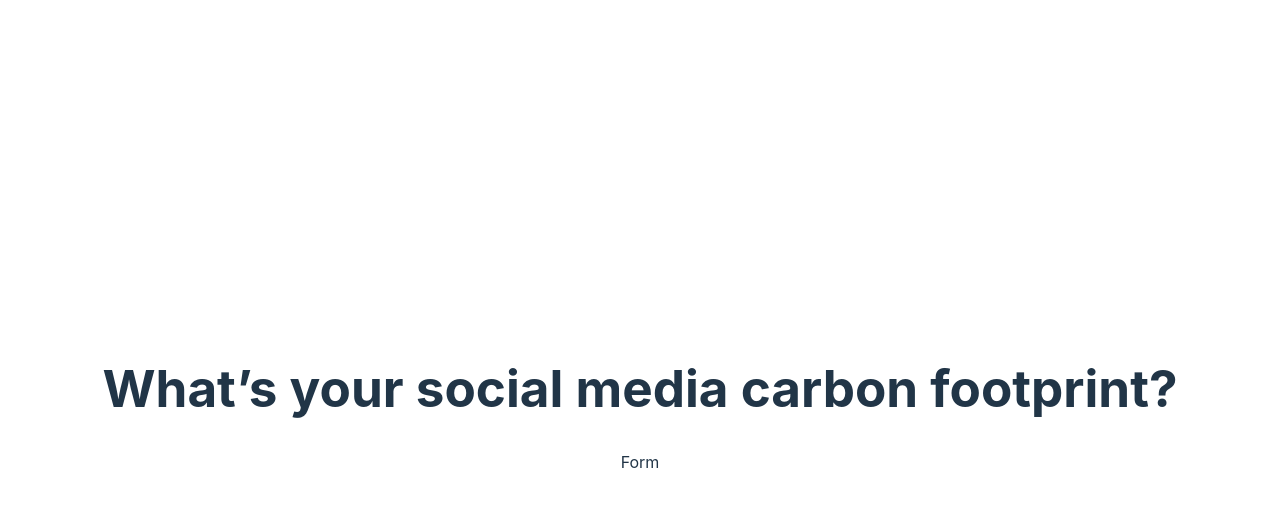
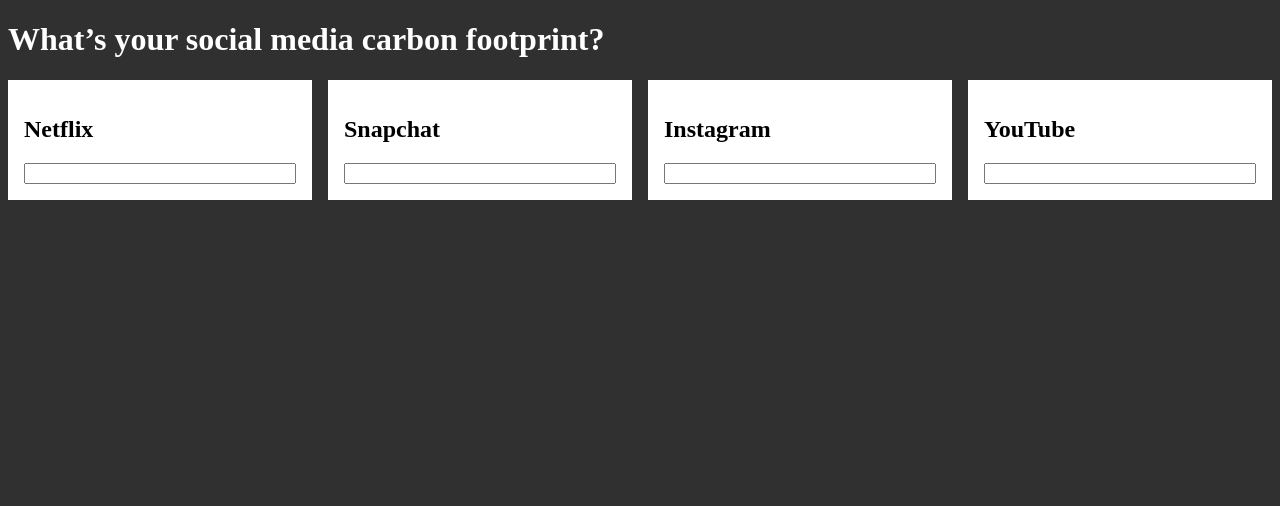
Before and after one commit to magnusdalkvist/carbon-calculator, a React (Vite) app: page / in a window 1280 px wide. Shown: the top 506 px of the page. Built offline with nearby package versions, Linux system fonts and the light colour scheme.

Commit message:
added cards

```diff
--- a/src/App.css
+++ /dev/null
@@ -1,41 +0,0 @@
-#root {
-  max-width: 1280px;
-  margin: 0 auto;
-  padding: 2rem;
-  text-align: center;
-}
-
-.logo {
-  height: 6em;
-  padding: 1.5em;
-  will-change: filter;
-}
-.logo:hover {
-  filter: drop-shadow(0 0 2em #646cffaa);
-}
-.logo.react:hover {
-  filter: drop-shadow(0 0 2em #61dafbaa);
-}
-
-@keyframes logo-spin {
-  from {
-    transform: rotate(0deg);
-  }
-  to {
-    transform: rotate(360deg);
-  }
-}
-
-@media (prefers-reduced-motion: no-preference) {
-  a:nth-of-type(2) .logo {
-    animation: logo-spin infinite 20s linear;
-  }
-}
-
-.card {
-  padding: 2em;
-}
-
-.read-the-docs {
-  color: #888;
-}
--- a/src/App.jsx
+++ b/src/App.jsx
@@ -1,6 +1,5 @@
 import { useState } from "react";
 import reactLogo from "./assets/react.svg";
-import "./App.css";
 import Form from "./components/Form";
 
 function App() {
--- a/src/components/Form.jsx
+++ b/src/components/Form.jsx
@@ -1,5 +1,14 @@
+import FormCard from "./FormCard";
+
 function Form() {
-  return <div>Form</div>;
+  return (
+    <form action="">
+      <FormCard name="Netflix" />
+      <FormCard name="Snapchat" />
+      <FormCard name="Instagram" />
+      <FormCard name="YouTube" />
+    </form>
+  );
 }
 
 export default Form;
--- /dev/null
+++ b/src/components/FormCard.jsx
@@ -0,0 +1,10 @@
+function FormCard(props) {
+  return (
+    <div className="form_card">
+      <h2>{props.name}</h2>
+      <input type="number" />
+    </div>
+  );
+}
+
+export default FormCard;
--- a/src/index.css
+++ b/src/index.css
@@ -1,70 +1,19 @@
-:root {
-  font-family: Inter, Avenir, Helvetica, Arial, sans-serif;
-  font-size: 16px;
-  line-height: 24px;
-  font-weight: 400;
-
-  color-scheme: light dark;
-  color: rgba(255, 255, 255, 0.87);
-  background-color: #242424;
-
-  font-synthesis: none;
-  text-rendering: optimizeLegibility;
-  -webkit-font-smoothing: antialiased;
-  -moz-osx-font-smoothing: grayscale;
-  -webkit-text-size-adjust: 100%;
+html {
+  background-color: #303030;
+  color: white;
 }
 
-a {
-  font-weight: 500;
-  color: #646cff;
-  text-decoration: inherit;
-}
-a:hover {
-  color: #535bf2;
+form {
+  display: grid;
+  grid-template-columns: repeat(auto-fit, minmax(250px, 1fr));
+  gap: 1rem;
 }
 
-body {
-  margin: 0;
+.form_card {
+  color: black;
+  background-color: white;
   display: flex;
-  place-items: center;
-  min-width: 320px;
-  min-height: 100vh;
+  flex-direction: column;
+  justify-content: center;
+  padding: 1rem;
 }
-
-h1 {
-  font-size: 3.2em;
-  line-height: 1.1;
-}
-
-button {
-  border-radius: 8px;
-  border: 1px solid transparent;
-  padding: 0.6em 1.2em;
-  font-size: 1em;
-  font-weight: 500;
-  font-family: inherit;
-  background-color: #1a1a1a;
-  cursor: pointer;
-  transition: border-color 0.25s;
-}
-button:hover {
-  border-color: #646cff;
-}
-button:focus,
-button:focus-visible {
-  outline: 4px auto -webkit-focus-ring-color;
-}
-
-@media (prefers-color-scheme: light) {
-  :root {
-    color: #213547;
-    background-color: #ffffff;
-  }
-  a:hover {
-    color: #747bff;
-  }
-  button {
-    background-color: #f9f9f9;
-  }
-}
```
